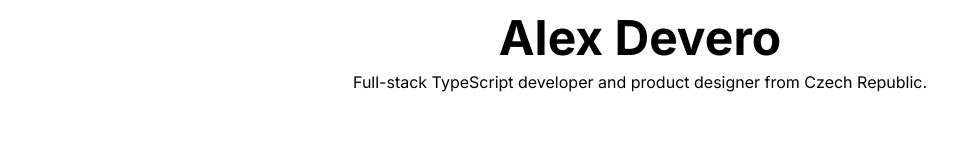
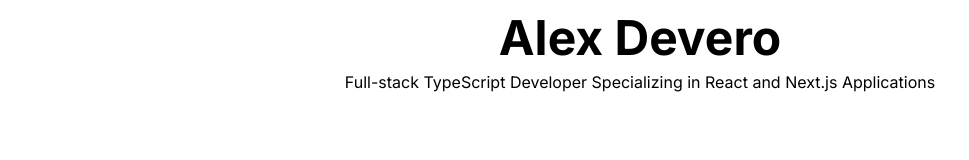
Before and after one commit to alexdevero/alex-devero-website-nextjs, a Next.js app: page / in a window 1280 px wide. Shown: the part 348-508 px from the top of the page, without its empty margins (0-969 px from the left). Built offline with nearby package versions, Linux system fonts and the light colour scheme; some icons are missing.

Commit message:
feat: update homepage content

```diff
--- a/src/components/pages/home-page.tsx
+++ b/src/components/pages/home-page.tsx
@@ -6,7 +6,7 @@ export const HomePage = () => (
       <div className='max-w-2xl'>
         <h1 className='mb-2 text-center text-5xl font-bold'>Alex Devero</h1>
 
-        <p className='text-base'>Full-stack TypeScript developer and product designer from Czech Republic.</p>
+        <p className='text-base'>Full-stack TypeScript Developer Specializing in React and Next.js Applications</p>
       </div>
     </div>
   </Layout>
```
